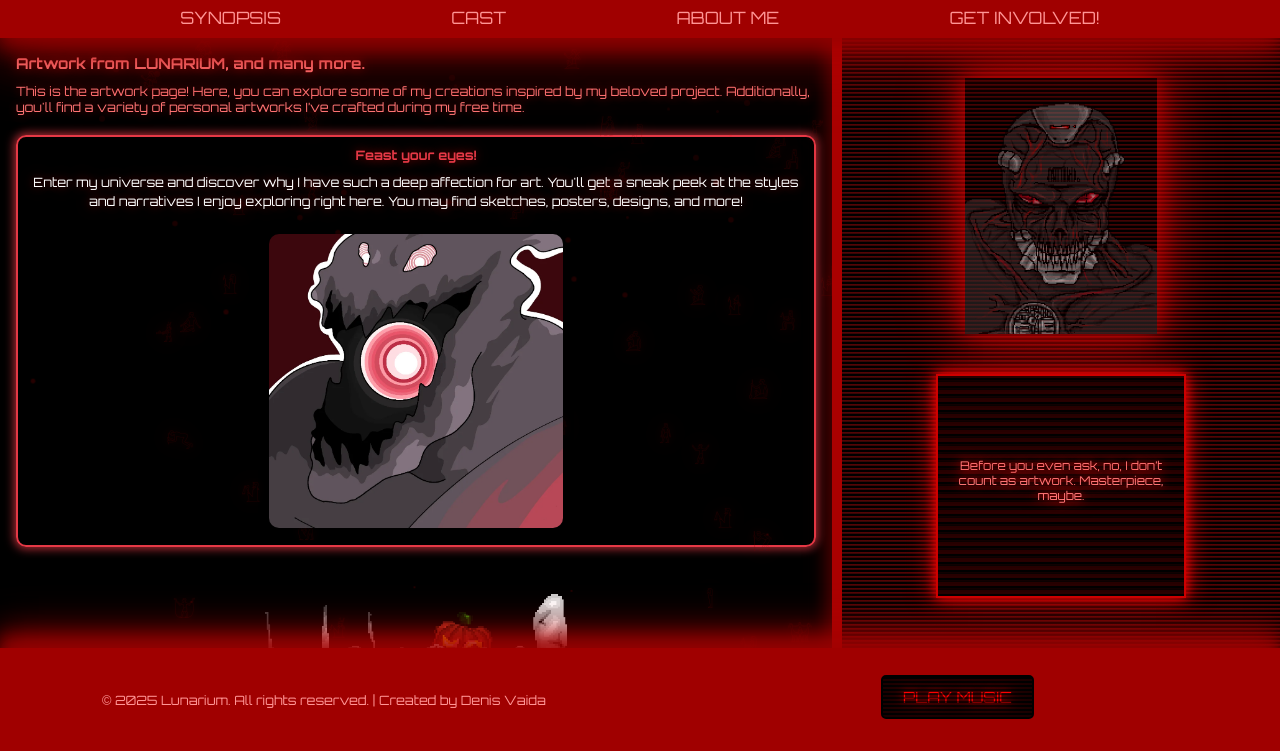
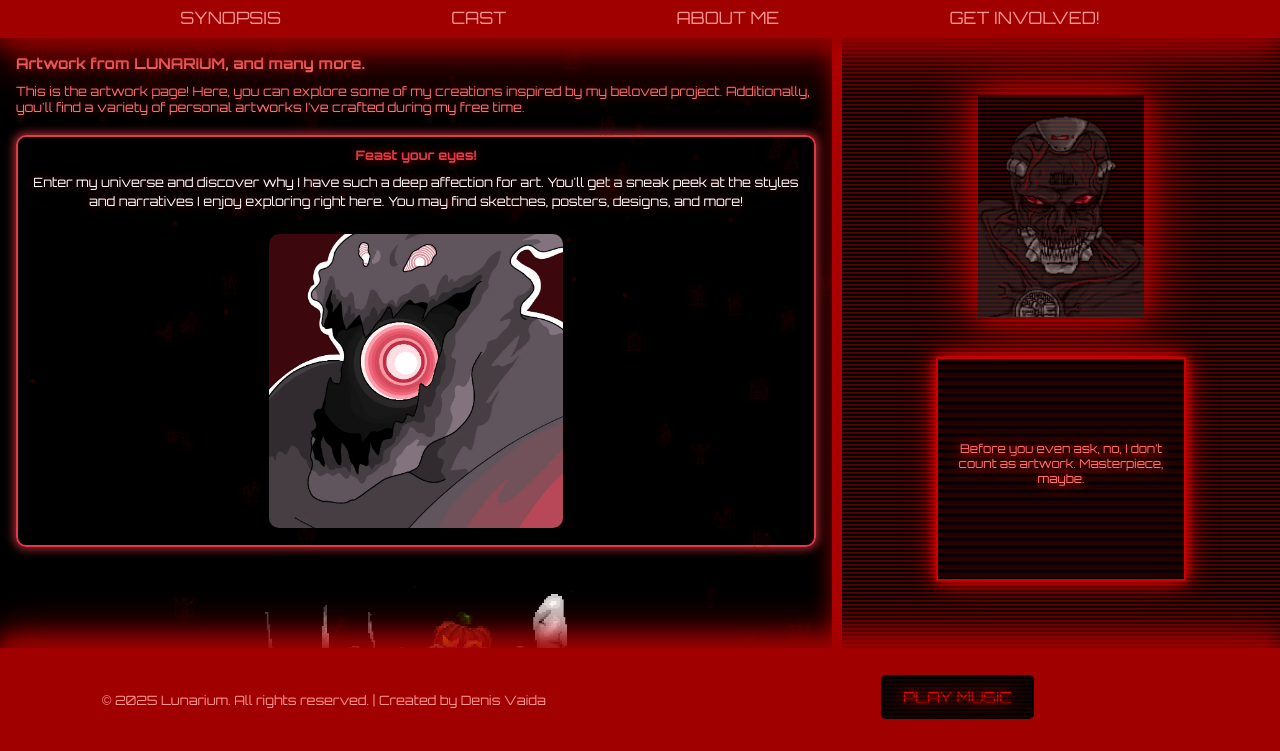
Before and after one commit to DeniSan10/denisan10.github.io, a plain HTML site: page WEBSITE/art.html in a window 1280 px wide. Shown: the part 49-800 px from the top of the page. Drawn offline with nearby package versions, Linux system fonts and the light colour scheme.

Commit message:
fixing laptop

```diff
--- a/WEBSITE/mobilestyle.css
+++ b/WEBSITE/mobilestyle.css
@@ -467,7 +467,7 @@ aside::before {
   position: relative;
   display: block;
   margin: 20px auto;
-  width: clamp(100px, 15vw, 200px);
+  width: clamp(100px, 13vw, 200px);
   height: auto;
   box-shadow:
     0 0 15px rgba(255, 0, 0, 0.8),
```
